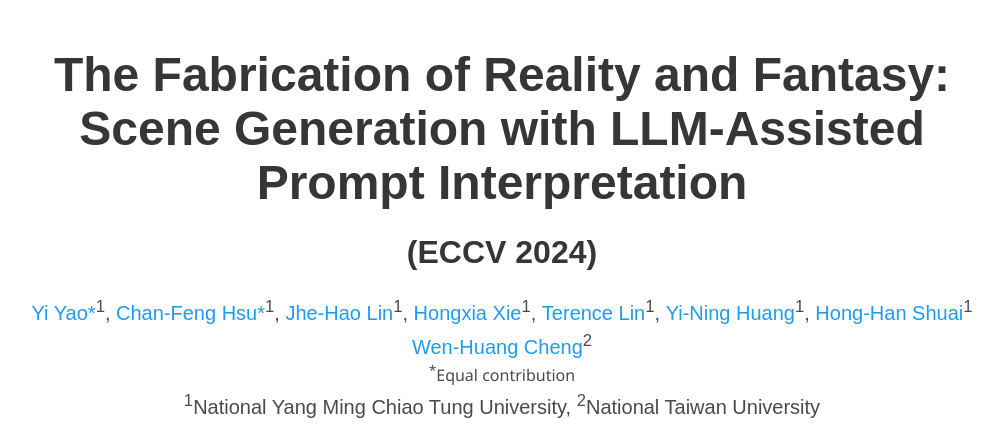
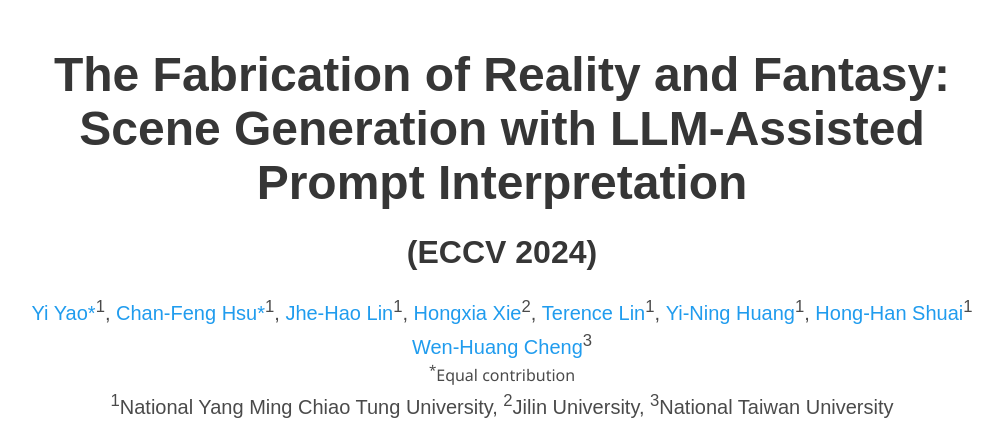
Before and after one commit to leo81005/Reality-and-Fantasy, a plain HTML site: page index.html in a window 1280 px wide. Shown: the top 430 px of the page, without its empty margins (138-1138 px from the left). Drawn offline with nearby package versions, Linux system fonts and the light colour scheme; some icons are missing; a web font is replaced by a local one.

Commit message:
edit author info

```diff
--- a/index.html
+++ b/index.html
@@ -85,7 +85,7 @@
                 <a href="">Jhe-Hao Lin</a><sup>1</sup>,
               </span>
               <span class="author-block">
-                <a href="">Hongxia Xie</a><sup>1</sup>,
+                <a href="">Hongxia Xie</a><sup>2</sup>,
               </span>
               <span class="author-block">
                 <a href="">Terence Lin</a><sup>1</sup>,
@@ -94,10 +94,10 @@
                 <a href="">Yi-Ning Huang</a><sup>1</sup>,
               </span>
               <span class="author-block">
-                <a href="">Hong-Han Shuai</a><sup>1</sup>
+                <a href="https://basiclab.lab.nycu.edu.tw/">Hong-Han Shuai</a><sup>1</sup>
               </span>
               <span class="author-block">
-                <a href="">Wen-Huang Cheng</a><sup>2</sup>
+                <a href="https://www.csie.ntu.edu.tw/~wenhuang/">Wen-Huang Cheng</a><sup>3</sup>
               </span>
             </div>
 
@@ -107,7 +107,8 @@
 
             <div class="is-size-5 publication-authors">
               <span class="author-block"><sup>1</sup>National Yang Ming Chiao Tung University,</span>
-              <span class="author-block"><sup>2</sup>National Taiwan University</span>
+              <span class="author-block"><sup>2</sup>Jilin University,</span>
+              <span class="author-block"><sup>3</sup>National Taiwan University</span>
             </div>
 
             <div class="column has-text-centered">
```
